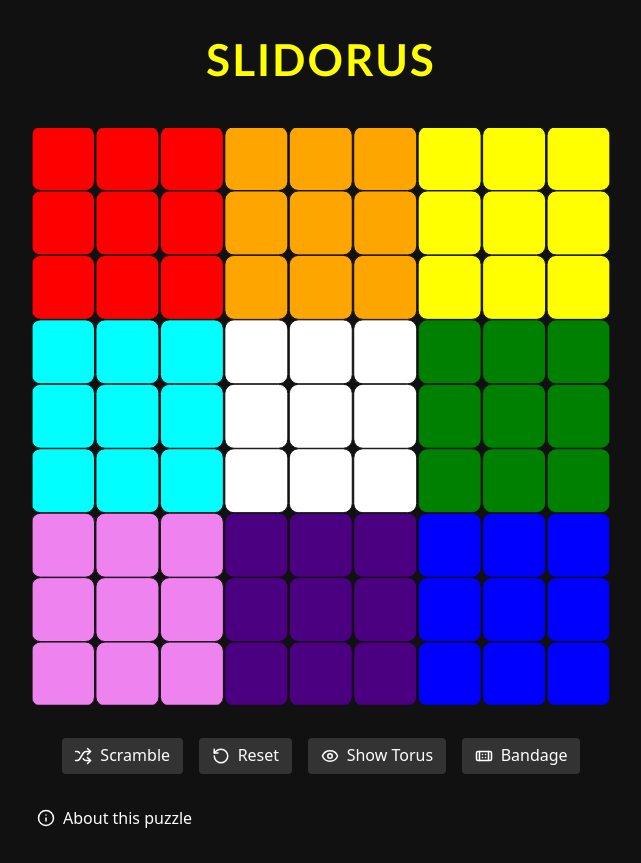
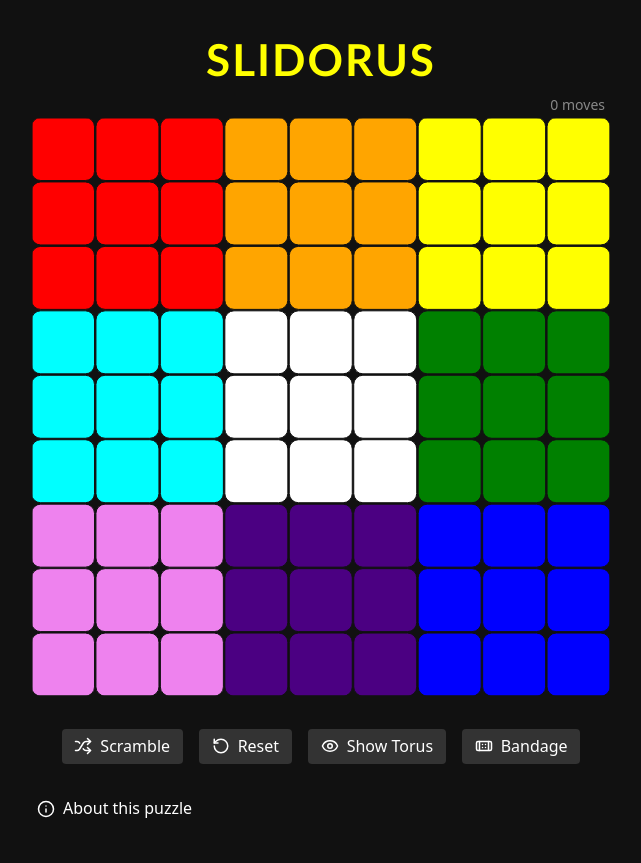
Before and after one commit to ScriptRaccoon/slidorus, a Svelte app: page / in a window 1280 px wide. Shown: the whole page, without its empty margins (319-960 px from the left). Built offline with nearby package versions, Linux system fonts and the light colour scheme.

Commit message:
display move count

```diff
--- a/src/App.svelte
+++ b/src/App.svelte
@@ -22,11 +22,13 @@
 
 	let app_state = $state<APP_STATE>('idle')
 	let show_torus = $state(false)
+	let move_count = $state(0)
 
 	function reset() {
 		if (app_state !== 'idle') return
 		reset_pieces(pieces)
 		update_pieces_array()
+		move_count = 0
 	}
 
 	async function scramble() {
@@ -35,6 +37,7 @@
 		await scramble_pieces(pieces, 10)
 		update_pieces_array()
 		app_state = 'idle'
+		move_count = 0
 	}
 
 	function toggle_torus() {
@@ -61,7 +64,10 @@
 <Header />
 
 <div class="grid" class:show_torus>
-	<Game bind:pieces {update_pieces_array} bind:app_state />
+	<div>
+		<div class="move_count">{move_count} moves</div>
+		<Game bind:pieces {update_pieces_array} bind:app_state bind:move_count />
+	</div>
 
 	{#if show_torus}
 		<Torus {pieces_array} />
@@ -98,4 +104,11 @@
 			margin-inline: auto;
 		}
 	}
+
+	.move_count {
+		color: var(--secondary-font-color);
+		text-align: right;
+		padding-inline: 1rem;
+		font-size: 0.875rem;
+	}
 </style>
--- a/src/lib/Game.svelte
+++ b/src/lib/Game.svelte
@@ -18,12 +18,14 @@
 		pieces: Piece[]
 		update_pieces_array: () => void
 		app_state: APP_STATE
+		move_count: number
 	}
 
 	let {
 		pieces = $bindable(),
 		update_pieces_array,
 		app_state = $bindable(),
+		move_count = $bindable(),
 	}: Props = $props()
 
 	let square_element = $state<HTMLDivElement | null>(null)
@@ -90,6 +92,7 @@
 		reset_movement()
 		update_pieces_array()
 		handle_solved_state()
+		move_count++
 	}
 
 	function reset_movement() {
--- a/src/lib/Header.svelte
+++ b/src/lib/Header.svelte
@@ -4,10 +4,10 @@
 
 <style>
 	header {
-		margin-block: 0.5rem;
+		margin-top: 1rem;
 
 		@media (min-width: 600px) {
-			margin-block: 1.5rem 2rem;
+			margin-top: 1.5rem;
 		}
 	}
 
```
